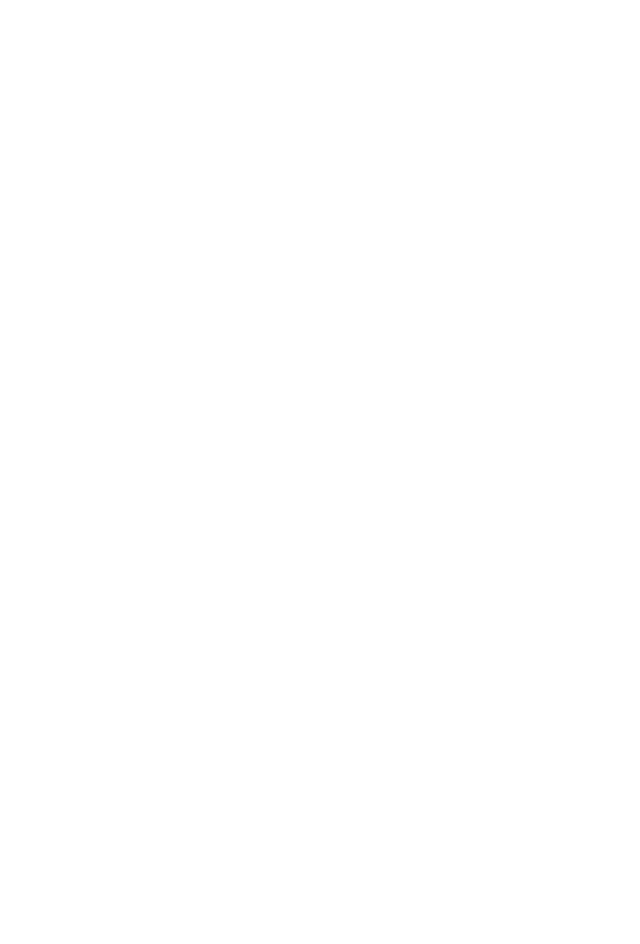
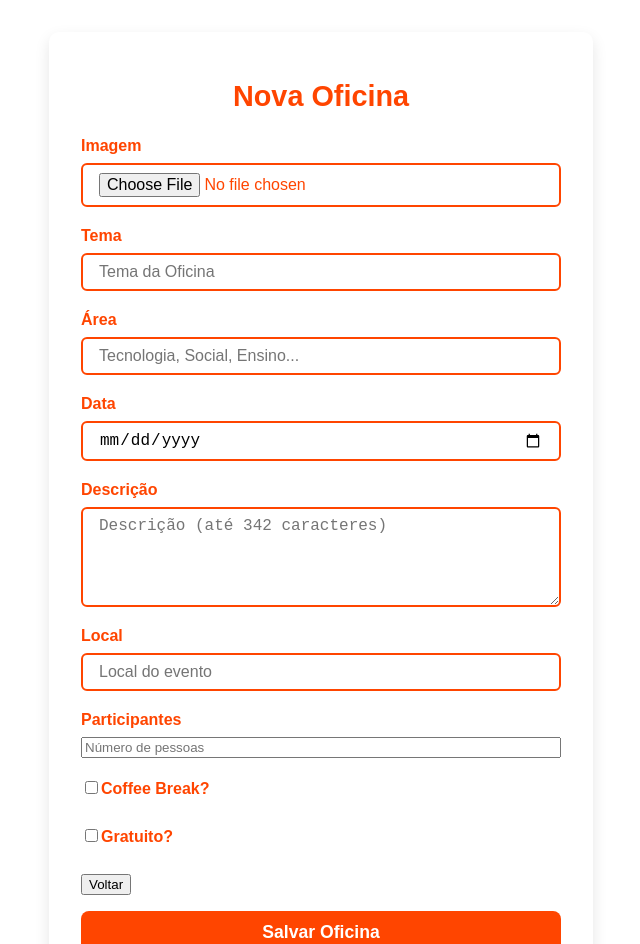
Before and after one commit to LuizaNakahira/CertificadoraIdentitaria, a React app in the folder ellp-modifications/: page /oficinas/nova in a window 1280 px wide. Before the commit this address had no page. Shown: the top 944 px of the page, without its empty margins (319-959 px from the left). Before the commit the page ends 800 px from the top, so only its background shows below. Built offline with nearby package versions, Linux system fonts and the light colour scheme; the HTML template or start-up script is replaced by a standard one.

Commit message:
fix: resolve merge conflicts and adjust styling

```diff
--- a/ellp-modifications/src/App.jsx
+++ b/ellp-modifications/src/App.jsx
@@ -4,6 +4,8 @@
 import EventosEspecificos from "./pages/Eventos_Especificos";
 import Voluntarios from "./pages/VoluntariosSection";
 import VoluntariosResumo from "./pages/VoluntariosResumo";
+import CadastroOficina from './pages/CadastroOficina'
+
 
 function App() {
   return (
@@ -14,6 +16,7 @@
         <Route path="/eventos/:id" element={<EventosEspecificos />} />
         <Route path="/voluntarios" element={<Voluntarios />} />
         <Route path="/voluntariosresumo" element={<VoluntariosResumo />} />
+        <Route path="/oficinas/nova" element={<CadastroOficina />} />
       </Routes>
     </Router>
   );
--- a/ellp-modifications/src/pages/CadastroOficina.jsx
+++ b/ellp-modifications/src/pages/CadastroOficina.jsx
@@ -11,13 +11,16 @@
     data: '',
     descricao: '',
     local: '',
+    participantes: '',
+    coffee: false,
+    gratuito: false,
   });
 
   function handleChange(e) {
-    const { name, value, files } = e.target;
+    const { name, value, files, type, checked } = e.target;
     setForm((prev) => ({
       ...prev,
-      [name]: files ? files[0] : value,
+      [name]: type === 'checkbox' ? checked : files ? files[0] : value,
     }));
   }
 
@@ -25,19 +28,21 @@
     e.preventDefault();
 
     const novaOficina = {
-    ...form,
-    area: form.area,
-    id: Date.now(), // ID único simples
-    imagem: URL.createObjectURL(form.imagem), // Exibir a imagem depois
+      id: Date.now(),
+      titulo: form.nome,
+      categoria: form.area,
+      data: form.data,
+      descricao: form.descricao,
+      local: form.local,
+      participantes: form.participantes || 'pessoas',
+      coffee: form.coffee || false,
+      gratuito: form.gratuito || false,
+      imagem: form.imagem ? URL.createObjectURL(form.imagem) : '',
     };
 
-  // Carrega eventos anteriores do localStorage
     const eventosSalvos = JSON.parse(localStorage.getItem('eventos')) || [];
-
-  // Salva o novo evento
     localStorage.setItem('eventos', JSON.stringify([...eventosSalvos, novaOficina]));
 
-  // Vai para a página de eventos
     navigate('/');
   }
 
@@ -73,7 +78,7 @@
         <input
           type="text"
           name="area"
-      placeholder="Tecnologia, Social, Ensino,..."
+          placeholder="Tecnologia, Social, Ensino..."
           value={form.area}
           onChange={handleChange}
           required
@@ -108,11 +113,47 @@
         <input
           type="text"
           name="local"
-      placeholder="Local"
+          placeholder="Local do evento"
           value={form.local}
           onChange={handleChange}
           required
         />
+      </div>
+
+      <div className={styles.formGroup}>
+        <label>Participantes</label>
+        <input
+          type="number"
+          name="participantes"
+          placeholder="Número de pessoas"
+          value={form.participantes}
+          onChange={handleChange}
+          required
+        />
+      </div>
+
+      <div className={styles.formGroup}>
+        <label>
+          <input
+            type="checkbox"
+            name="coffee"
+            checked={form.coffee}
+            onChange={handleChange}
+          />
+          Coffee Break?
+        </label>
+      </div>
+
+      <div className={styles.formGroup}>
+        <label>
+          <input
+            type="checkbox"
+            name="gratuito"
+            checked={form.gratuito}
+            onChange={handleChange}
+          />
+          Gratuito?
+        </label>
       </div>
 
       <div className="flex justify-end space-x-2">
@@ -125,7 +166,9 @@
         </button>
       </div>
 
-  <button type="submit">Salvar Oficina</button>
+      <button type="submit" className="bg-black text-white px-6 py-2 rounded mt-4 hover:bg-yellow-500 transition">
+        Salvar Oficina
+      </button>
     </form>
   );
 }
--- a/ellp-modifications/src/pages/Eventos.module.css
+++ b/ellp-modifications/src/pages/Eventos.module.css
@@ -165,7 +165,6 @@
   padding: 0.3rem 0;
 }
 
-/* Responsividade */
 @media (max-width: 768px) {
   .pageContainer {
     padding: 0;
@@ -198,8 +197,6 @@
   }
 }
 
-
-/* Estilos para Paginação */
 .paginacao {
   display: flex;
   justify-content: center;
@@ -249,7 +246,6 @@
   transform: none;
 }
 
-/* Responsividade para paginação */
 @media (max-width: 768px) {
   .paginacao {
     gap: 0.25rem;
--- a/ellp-modifications/src/pages/EventosSection.jsx
+++ b/ellp-modifications/src/pages/EventosSection.jsx
@@ -1,8 +1,15 @@
-import React, { useState } from 'react';
-import { Link } from 'react-router-dom';
+import React, { useEffect, useState } from 'react';
+import { Link, useNavigate } from 'react-router-dom';
 import styles from './Eventos.module.css';
 
-const eventos = [
+export default function EventosSection() {
+  const [paginaAtual, setPaginaAtual] = useState(1);
+  const [eventos, setEventos] = useState([]);
+  const navigate = useNavigate();
+  const eventosPorPagina = 3;
+
+  useEffect(() => {
+    const eventosFixos = [
       {
         id: 1,
         titulo: "Trabalho",
@@ -65,19 +72,15 @@
       },
     ];
 
-export default function EventosSection() {
-  const [paginaAtual, setPaginaAtual] = useState(1);
-  const eventosPorPagina = 3;
+    const eventosSalvos = JSON.parse(localStorage.getItem('eventos')) || [];
+    setEventos([...eventosFixos, ...eventosSalvos]);
+  }, []);
 
-  // Calcular índices para paginação
   const indiceUltimoEvento = paginaAtual * eventosPorPagina;
   const indicePrimeiroEvento = indiceUltimoEvento - eventosPorPagina;
   const eventosAtuais = eventos.slice(indicePrimeiroEvento, indiceUltimoEvento);
-
-  // Calcular número total de páginas
   const totalPaginas = Math.ceil(eventos.length / eventosPorPagina);
 
-  // Função para mudar página
   const mudarPagina = (numeroPagina) => {
     setPaginaAtual(numeroPagina);
   };
@@ -88,17 +91,24 @@
         <Link to="/" className={styles.voltarButton}>
           ← Voltar
         </Link>
-        <div>
-          <h1 className={styles.pageTitle}>Eventos</h1>
-          <p className={styles.pageSubtitle}>Conheça todos os nossos eventos</p>
-        </div>
+
+        <button
+          onClick={() => navigate('/oficinas/nova')}
+          className={styles.btn}
+        >
+          Cadastrar Oficina
+        </button>
       </div>
 
       <div className={styles.eventosGrid}>
         {eventosAtuais.map((evento) => (
           <div key={evento.id} className={styles.eventoCard}>
             <div className={styles.eventoHeader}>
-              <img src={evento.imagem} alt={evento.titulo} className={styles.eventoImagem} />
+              <img
+                src={evento.imagem || 'https://via.placeholder.com/120'}
+                alt={evento.titulo || 'Evento'}
+                className={styles.eventoImagem}
+              />
               <div className={styles.eventoBasicInfo}>
                 <h2 className={styles.eventoTitulo}>{evento.titulo}</h2>
                 <p className={styles.eventoCategoria}>{evento.categoria}</p>
@@ -126,7 +136,6 @@
         ))}
       </div>
 
-      {/* Componente de Paginação */}
       {totalPaginas > 1 && (
         <div className={styles.paginacao}>
           <button
```
Also changed, not shown: ellp-modifications/src/pages/Eventos.jsx (deleted, +0 -88 lines). Lines whose indentation alone changed are shown as unchanged.
